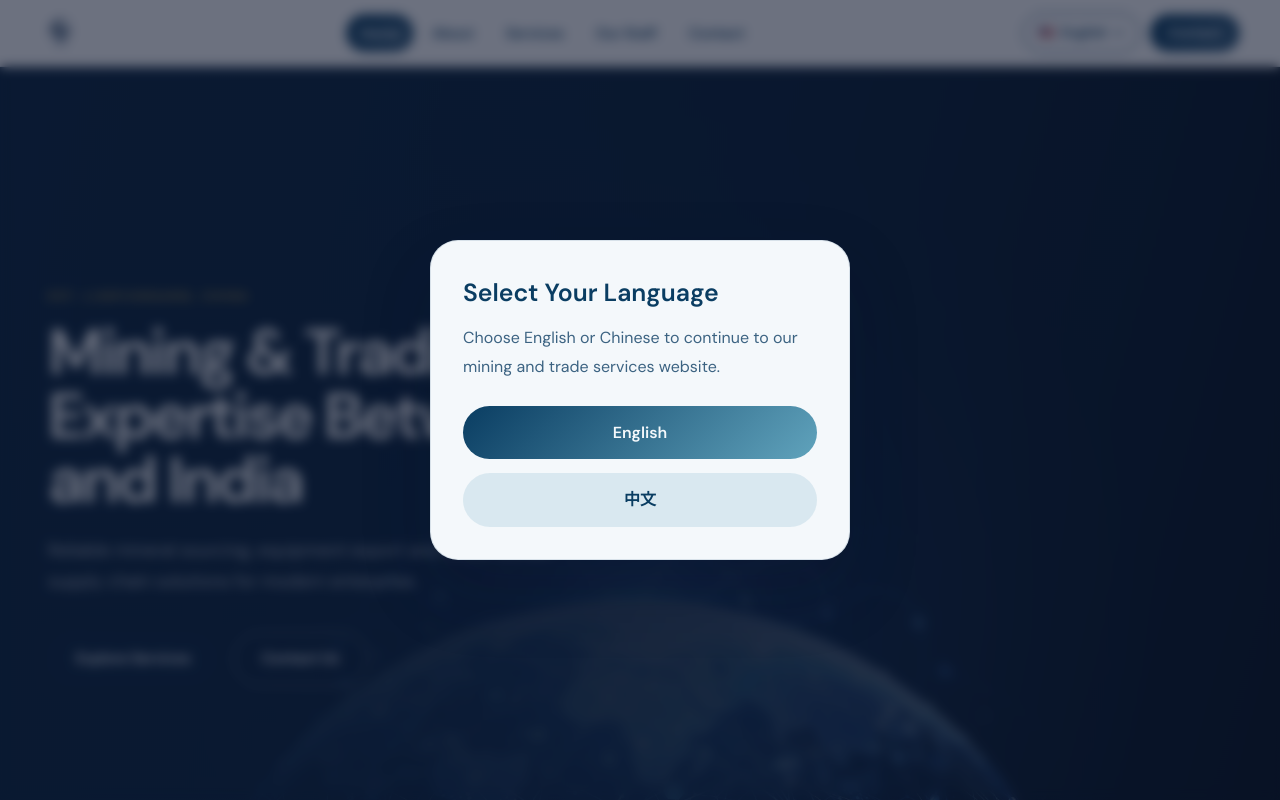
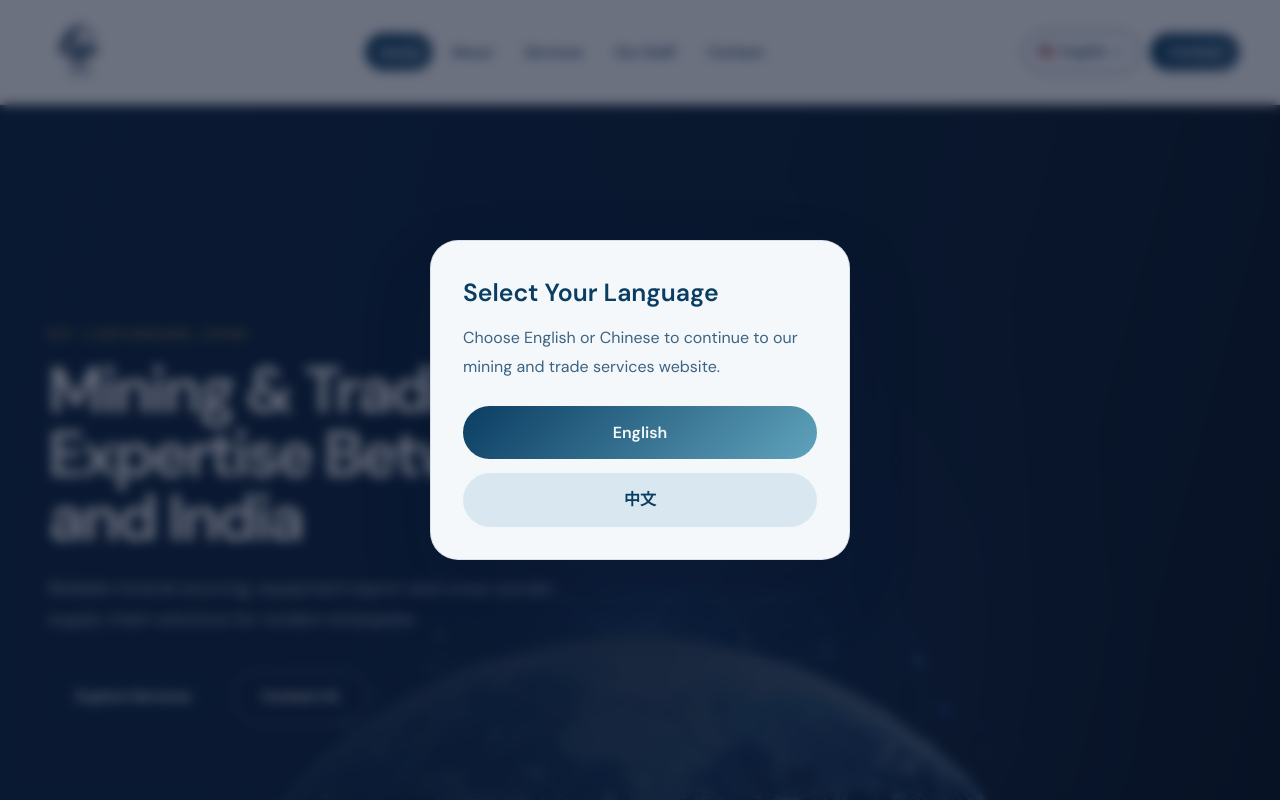
Before and after one commit to Yesh21102001/Mining, a Next.js app: page / in a window 1280 px wide. Shown: the top 800 px of the page. Built offline with nearby package versions, Linux system fonts and the light colour scheme.

Commit message:
first commit

```diff
--- a/components/Navbar.tsx
+++ b/components/Navbar.tsx
@@ -46,7 +46,7 @@ export default function Navbar() {
                 {/* Logo */}
                 <Link href="/" className={styles.brand}>
                     <Image
-                        src="/images/logo.png"
+                        src="/images/logo-removebg-preview.png"
                         alt="Lianyungang Huayin Mining Investment"
                         width={200}
                         height={70}
@@ -111,9 +111,8 @@ export default function Navbar() {
                                     <li key={lang.code}>
                                         <button
                                             type="button"
-                                            className={`${styles.langOption} ${
-                                                language === lang.code ? styles.langOptionActive : ""
-                                            }`}
+                                            className={`${styles.langOption} ${language === lang.code ? styles.langOptionActive : ""
+                                                }`}
                                             onClick={() => {
                                                 setLanguage(lang.code as "en" | "zh");
                                                 setDropdownOpen(false);
--- a/styles/navbar.module.css
+++ b/styles/navbar.module.css
@@ -28,7 +28,7 @@
 }
 
 .logoImg {
-    height: 42px;
+    height: 80px;
     width: auto;
     display: block;
     object-fit: contain;
@@ -126,6 +126,7 @@
         opacity: 0;
         transform: translateY(-6px);
     }
+
     to {
         opacity: 1;
         transform: translateY(0);
```
Also changed, not shown: public/images/logo-removebg-preview.png (added).
